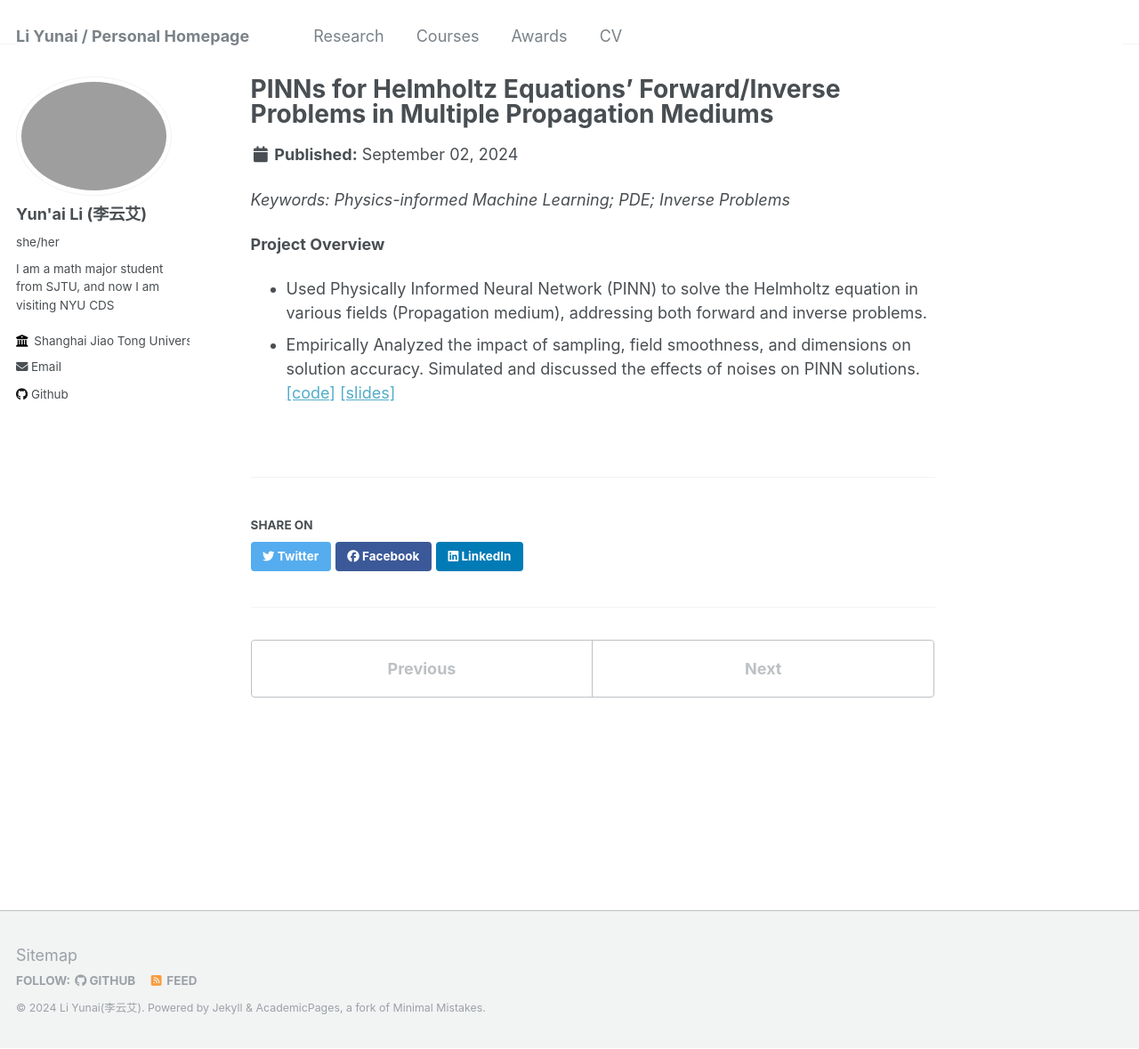
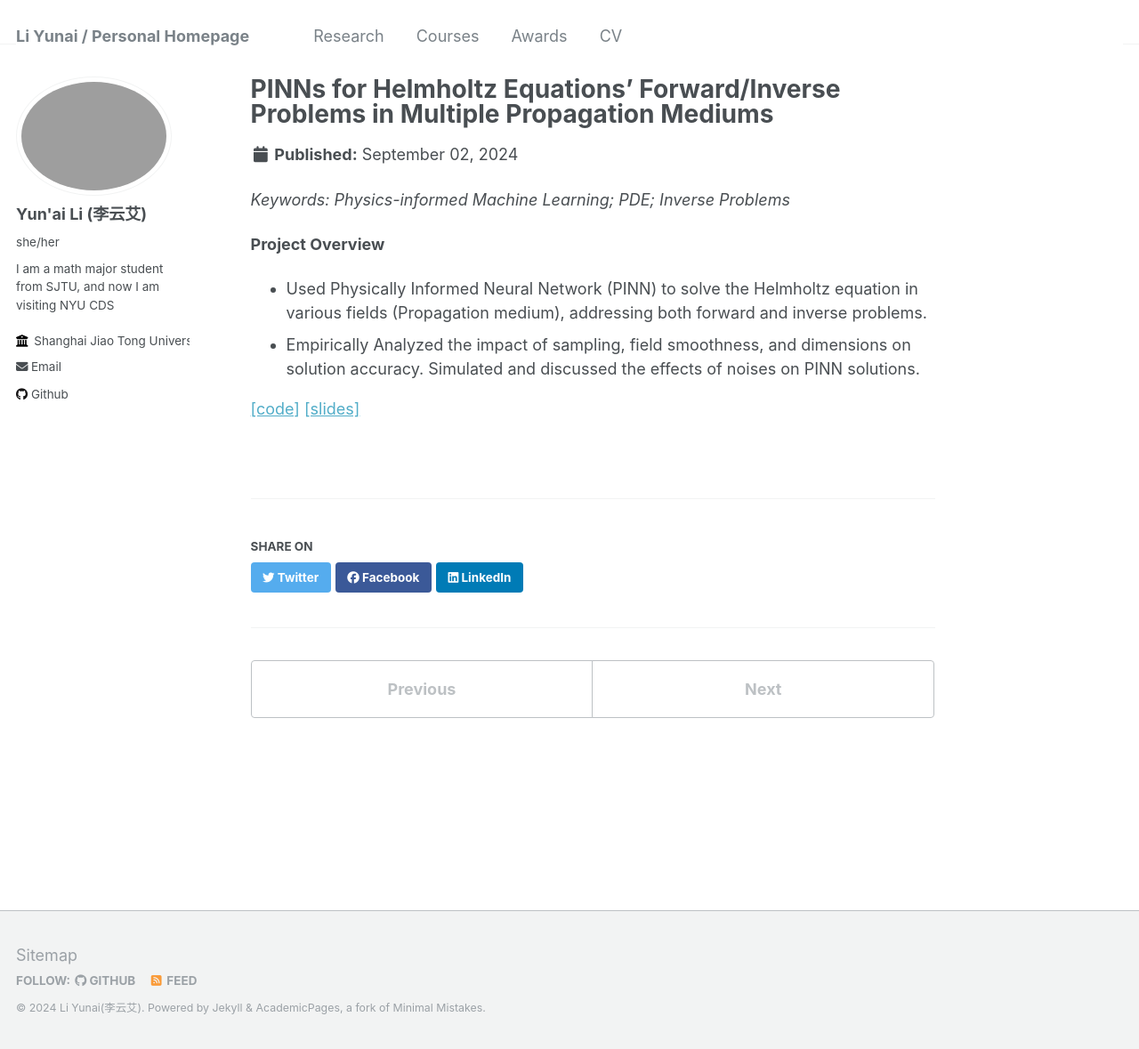
Before and after one commit to Li-Yunai/Li-Yunai.github.io, a Jekyll site: the page built from _portfolio/pro-3.md, in a window 1280 px wide and 1179 px high. Shown: the whole window at 89% size. Built offline with Jekyll 4.4.1, drawn with Linux system fonts in a browser that asks for light colours.

Commit message:
Update pro-3.md

```diff
--- a/_portfolio/pro-3.md
+++ b/_portfolio/pro-3.md
@@ -11,6 +11,7 @@ collection: portfolio
 - Used Physically Informed Neural Network (PINN) to solve the Helmholtz equation in various fields (Propagation
 medium), addressing both forward and inverse problems.
 - Empirically Analyzed the impact of sampling, field smoothness, and dimensions on solution accuracy. Simulated
-and discussed the effects of noises on PINN solutions. \\
+and discussed the effects of noises on PINN solutions.
+
 [[code]](https://li-yunai.github.io//portfolio/portfolio-1/)
 [[slides]](https://li-yunai.github.io//portfolio/portfolio-1/)
```
